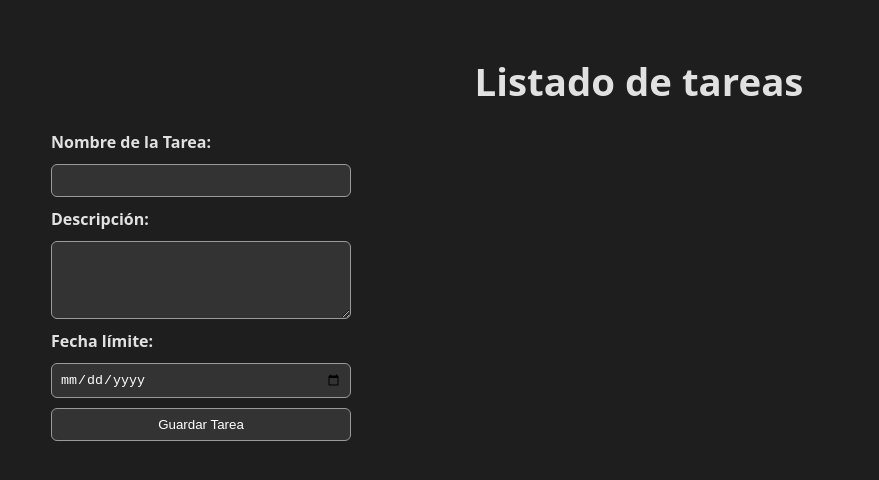
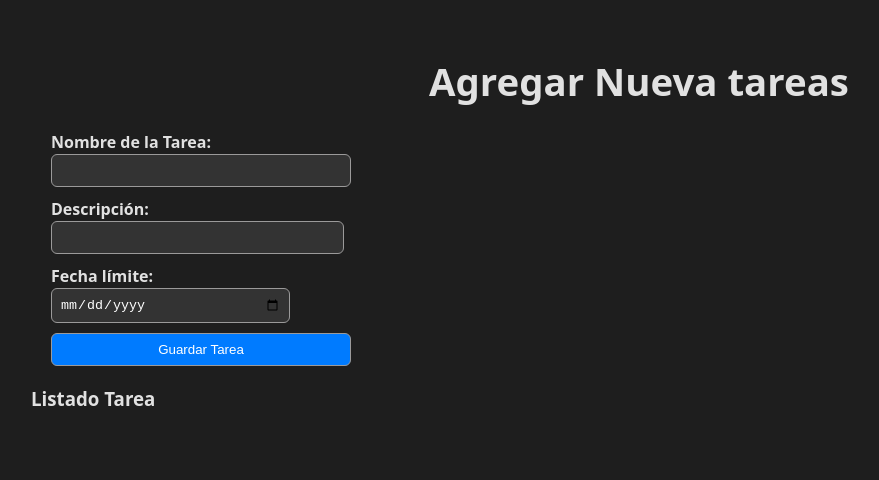
Before and after one commit to LautyCano/TP3PV2025Grupo17, a React (Vite) app: page / in a window 1280 px wide. Shown: the top 480 px of the page, without its empty margins (1-880 px from the left). Built offline with nearby package versions, Linux system fonts and the light colour scheme.

Commit message:
Correccion del Ejercicio de Tarea Lautaro Cano

```diff
--- a/src/assets/components/Tarea.jsx
+++ b/src/assets/components/Tarea.jsx
@@ -8,56 +8,81 @@ function Tarea() {
     const [nombre, setNombre] = useState("");
     const [descripcion, setDescripcion] = useState("");
     const [fecha, setFecha] = useState("");
+
     const [tareas, setTareas] = useState([]);
 
+    let idContador = 0;
+
     const manejarEnvio = (e) => {
+        e.preventDefault();
 
-        if (nombre && descripcion && fecha) {
+            //Creacion de la Nueva Tarea
             const nuevaTarea = {
+                id: ++idContador,
                 nombre,
                 descripcion,
                 fecha
             };
 
+            //se agrega nueva tarea al Arreglo
             setTareas([...tareas, nuevaTarea]);
             console.log("Lista de tareas actualizada:",[...tareas, nuevaTarea]);
 
+            //limpia el Formulario
             setNombre("");
             setDescripcion("");
             setFecha("");
-        }
-        else {
-            alert("Por favor, completa todos los campos.");
-        }
     };
+
     return (
-            <>
+        <div>
+
             <div className='Titulo'>
-                    <h1>Listado de tareas</h1>
+                <h1>Agregar Nueva tareas</h1>
             </div>
 
             <div>
-                    <form>
-                        <label htmlFor="nombre">Nombre de la Tarea:</label>
-                        <input type="text" id="nombre" name="nombre" required
+                <form onSubmit={manejarEnvio}>
+                    <div className='Nombre'>
+                        <label>Nombre de la Tarea:</label>
+                        <input
+                        type="text" id="nombre" name="nombre"
                         value={nombre}
-                        onChange={(e) => setNombre(e.target.value)} />
+                        onChange={(e) => setNombre(e.target.value)}
+                        required/>
+                    </div>
 
-                        <label htmlFor="descripcion">Descripción:</label>
-                        <textarea id="descripcion" name="descripcion" rows="4" required
+                    <div className='Descrip'>
+                        <label>Descripción:</label>
+                        <input
+                        type="text" id="descripcion" name="descripcion"
                         value={descripcion}
-                        onChange={(e) => setDescripcion(e.target.value)}></textarea>
+                        onChange={(e) => setDescripcion(e.target.value)}
+                        required/>
+                    </div>
 
-                        <label htmlFor="fecha">Fecha límite:</label>
-                        <input type="date" id="fecha" name="fecha" required
+                    <div className='Limite'>
+                        <label >Fecha límite:</label>
+                        <input
+                        type="date" id="fecha" name="fecha"
                         value={fecha}
-                        onChange={(e) => setFecha(e.target.value)}/>
+                        onChange={(e) => setFecha(e.target.value)}
+                        required/>
+                    </div>
 
-                        <button type="button" onClick={manejarEnvio}>Guardar Tarea</button>
+                    <button type="submit">Guardar Tarea</button>
                 </form>
             </div>
-            </>
+                <h3>Listado Tarea</h3>
+                <ul>
+                    {tareas.map((tarea) => (
+                        <li key={tarea.id}>
+                            <span>{tarea.nombre}</span> - <span>{tarea.descripcion}</span> - <span>{tarea.fecha}</span>
+                        </li>
+                    ))}
+                </ul>
+        </div>
     );
+}
 
-}
 export default Tarea
```
Also changed, not shown: src/assets/css/Tarea.css (line endings or trailing spaces). Lines whose indentation alone changed are shown as unchanged.
